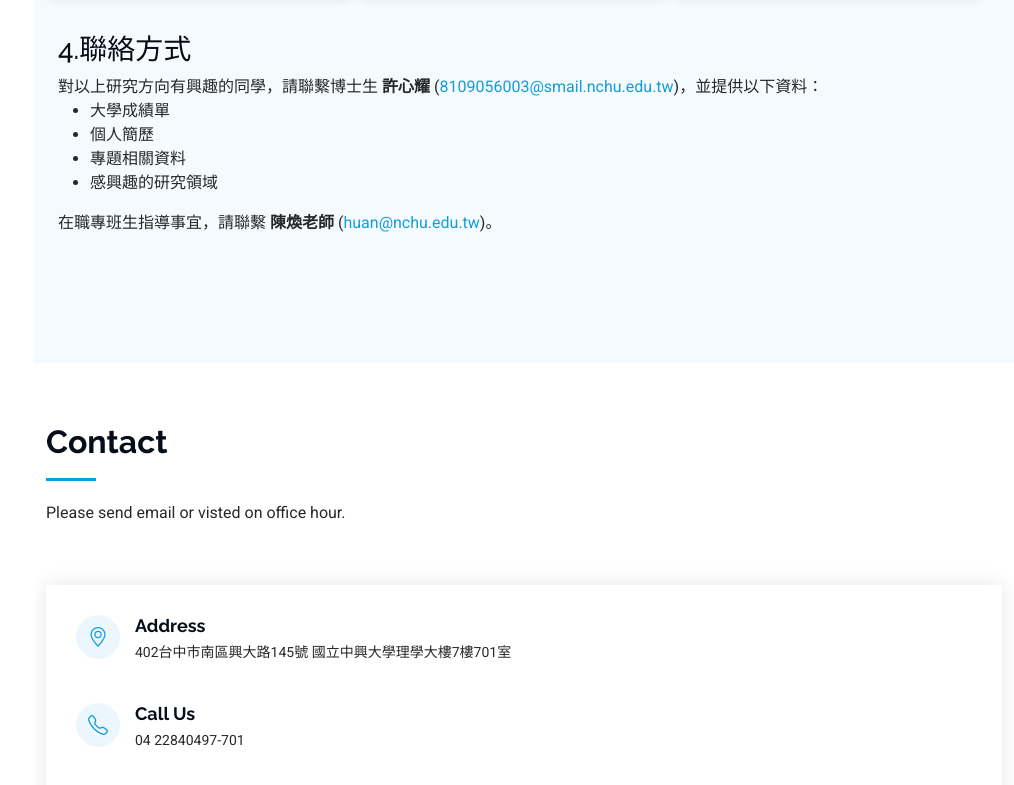
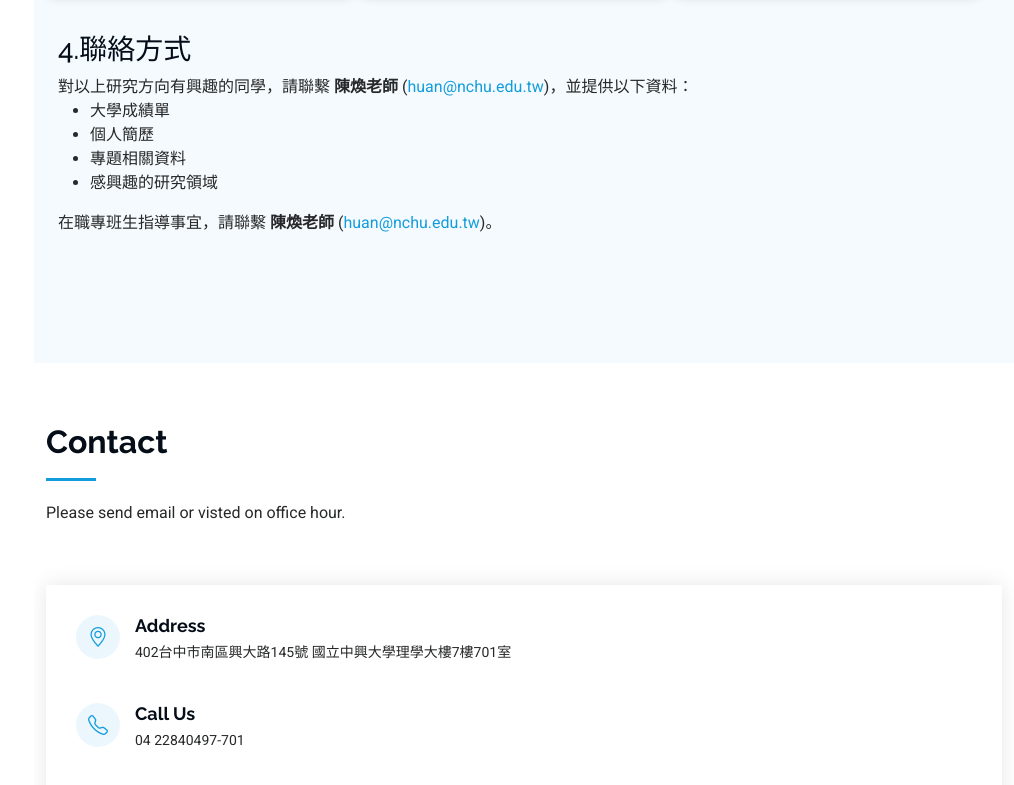
Before and after one commit to AwinlabNCHU/AwinLAB-website, a plain HTML site: page index.html in a window 1280 px wide. Shown: the part 3677-4462 px from the top of the page, without its empty margins (266-1280 px from the left). Drawn offline with nearby package versions, Linux system fonts and the light colour scheme; grey boxes are pictures that could not be loaded.

Commit message:
fix: update lab contact person to professor Chen

```diff
--- a/index.html
+++ b/index.html
@@ -335,8 +335,7 @@
           <div class="container py-2">
             <h3>4.聯絡方式</h3>
             <p>
-              對以上研究方向有興趣的同學，請聯繫博士生 <strong>許心耀</strong> (<a
-                href="mailto:8109056003@smail.nchu.edu.tw">8109056003@smail.nchu.edu.tw</a>)，並提供以下資料：
+              對以上研究方向有興趣的同學，請聯繫 <strong>陳煥老師</strong> (<a href="mailto:huan@nchu.edu.tw">huan@nchu.edu.tw</a>)，並提供以下資料：
             </p>
             <ul>
               <li>大學成績單</li>
```
